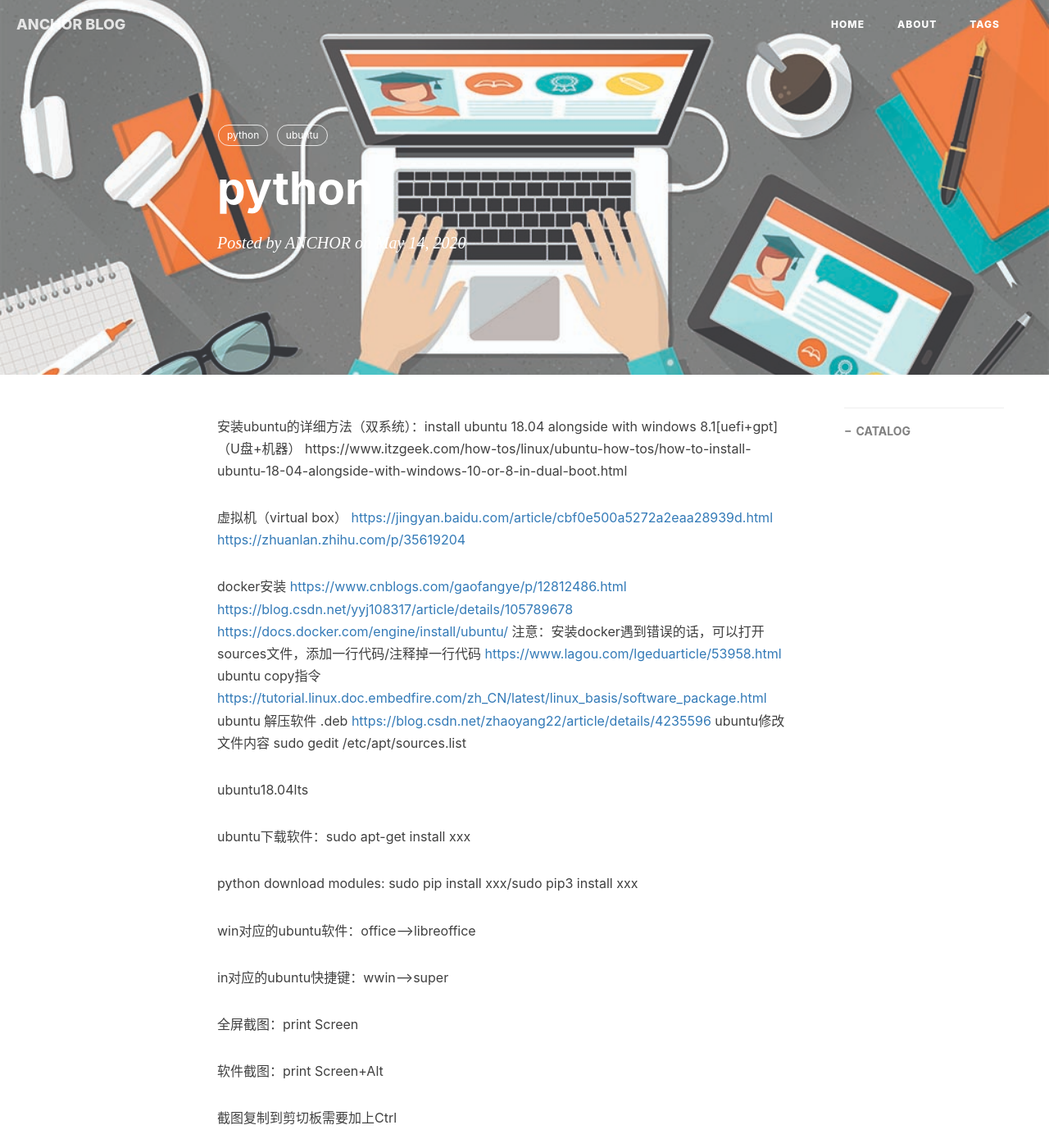
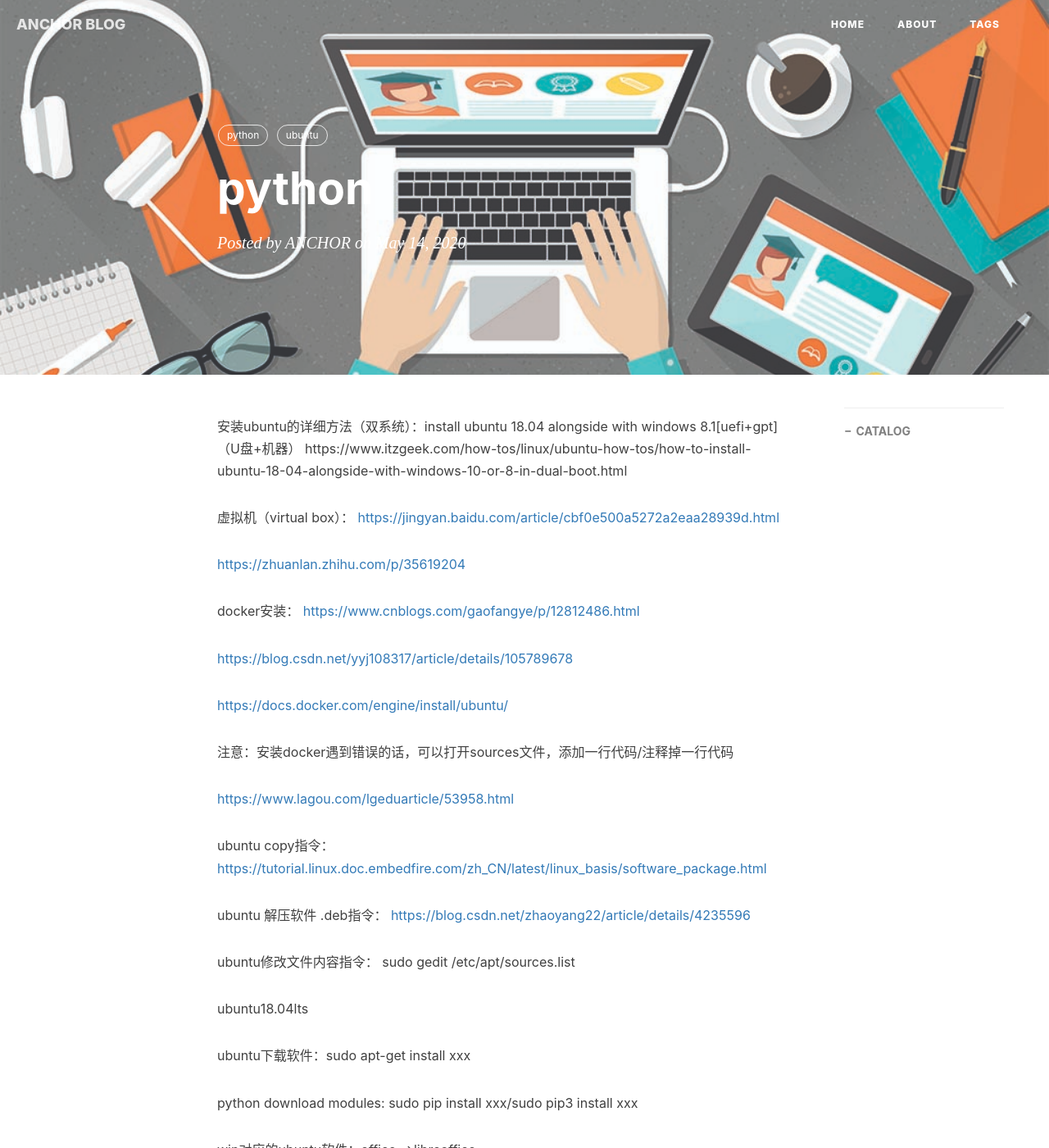
Before and after one commit to anchor2017/anchor2017.github.io, a Jekyll site: the page built from _posts/2020-05-14-python-ubuntu-2019.md, in a window 1280 px wide and 1400 px high. Shown: the whole window at 82% size. Built offline with Jekyll 4.4.1, drawn with Linux system fonts in a browser that asks for light colours; nearby versions of some CDN libraries; comment, search, counter and statistics services are not loaded.

Commit message:
Update 2020-05-14-python-ubuntu-2019.md

```diff
--- a/_posts/2020-05-14-python-ubuntu-2019.md
+++ b/_posts/2020-05-14-python-ubuntu-2019.md
@@ -15,21 +15,29 @@ tags:
 https://www.itzgeek.com/how-tos/linux/ubuntu-how-tos/how-to-install-ubuntu-18-04-alongside-with-windows-10-or-8-in-dual-boot.html
 
 
-虚拟机（virtual box）
+虚拟机（virtual box）：
 [https://jingyan.baidu.com/article/cbf0e500a5272a2eaa28939d.html](https://jingyan.baidu.com/article/cbf0e500a5272a2eaa28939d.html)
+
 [https://zhuanlan.zhihu.com/p/35619204](https://zhuanlan.zhihu.com/p/35619204)
 
-docker安装
+docker安装：
 [https://www.cnblogs.com/gaofangye/p/12812486.html](https://www.cnblogs.com/gaofangye/p/12812486.html)
+
 [https://blog.csdn.net/yyj108317/article/details/105789678](https://blog.csdn.net/yyj108317/article/details/105789678)
+
 [https://docs.docker.com/engine/install/ubuntu/](https://docs.docker.com/engine/install/ubuntu/)
+
 注意：安装docker遇到错误的话，可以打开sources文件，添加一行代码/注释掉一行代码
+
 [https://www.lagou.com/lgeduarticle/53958.html](https://www.lagou.com/lgeduarticle/53958.html)
-ubuntu copy指令
+
+ubuntu copy指令：
 [https://tutorial.linux.doc.embedfire.com/zh_CN/latest/linux_basis/software_package.html](https://tutorial.linux.doc.embedfire.com/zh_CN/latest/linux_basis/software_package.html)
-ubuntu 解压软件 .deb
+
+ubuntu 解压软件 .deb指令：
 [https://blog.csdn.net/zhaoyang22/article/details/4235596](https://blog.csdn.net/zhaoyang22/article/details/4235596)
-ubuntu修改文件内容
+
+ubuntu修改文件内容指令：
 sudo gedit /etc/apt/sources.list
 
 
```
